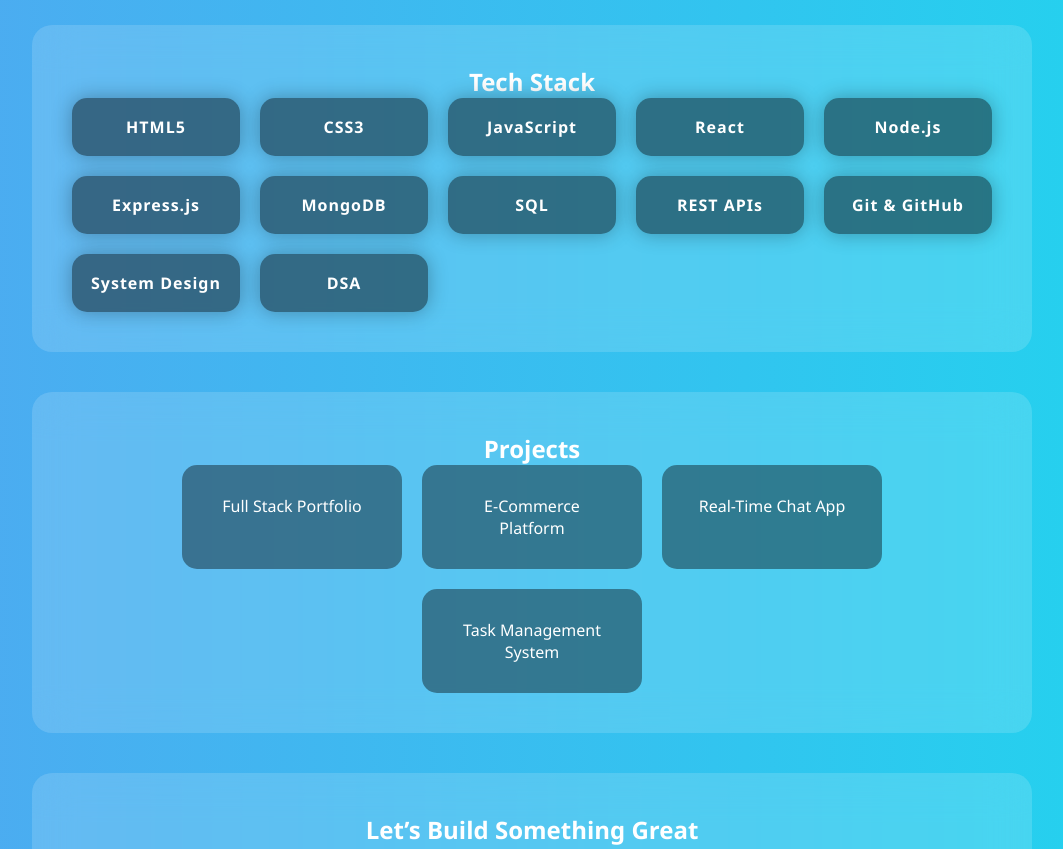
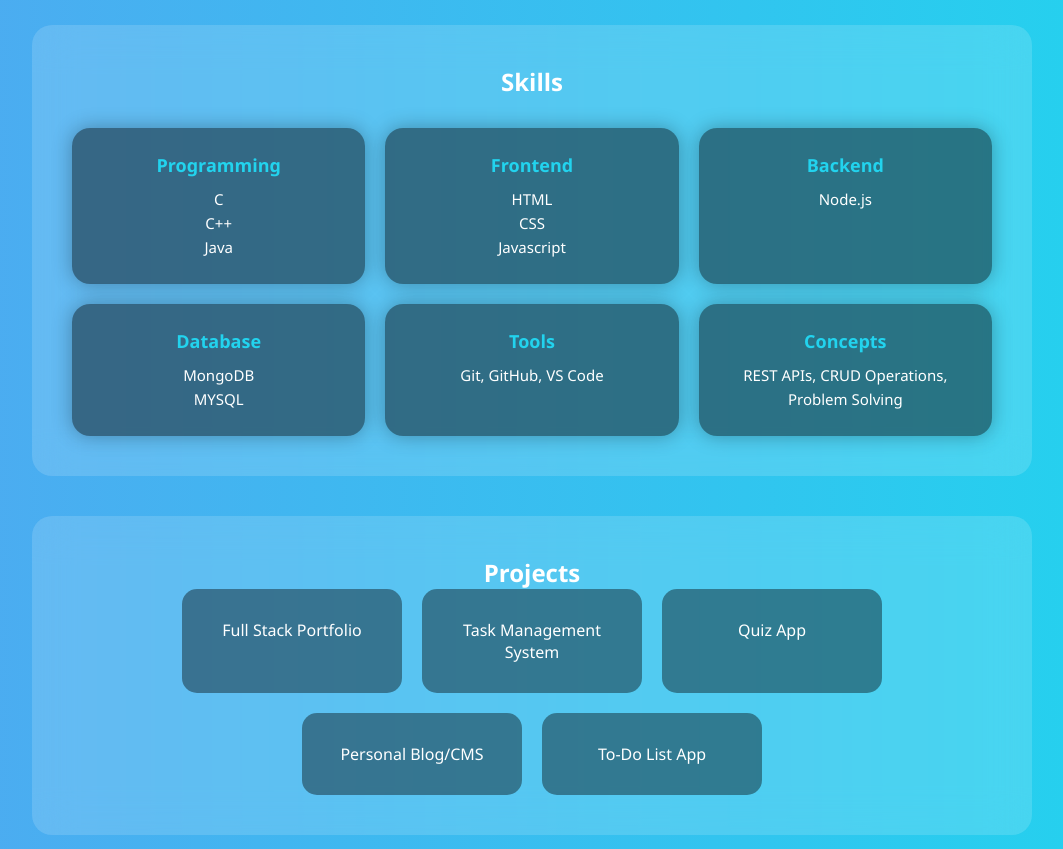
Before and after one commit to yaswan7799/FUTURE_FS_01, a plain HTML site: page frontend/index.html in a window 1280 px wide. Shown: the part 1140-1989 px from the top of the page, without its empty margins (108-1171 px from the left). Drawn offline with Linux system fonts and the light colour scheme.

Commit message:
Updated Version

```diff
--- a/frontend/index.html
+++ b/frontend/index.html
@@ -56,30 +56,55 @@
 
 <!-- SKILLS (REVAMPED) -->
 <section id="skills" class="glass reveal">
-  <h2>Tech Stack</h2>
-  <div class="skills-grid">
-    <div class="skill-card">HTML5</div>
-    <div class="skill-card">CSS3</div>
-    <div class="skill-card">JavaScript</div>
-    <div class="skill-card">React</div>
-    <div class="skill-card">Node.js</div>
-    <div class="skill-card">Express.js</div>
-    <div class="skill-card">MongoDB</div>
-    <div class="skill-card">SQL</div>
-    <div class="skill-card">REST APIs</div>
-    <div class="skill-card">Git & GitHub</div>
-    <div class="skill-card">System Design</div>
-    <div class="skill-card">DSA</div>
+  <h2>Skills</h2>
+
+  <div class="skills-wrapper">
+    <div class="skills-box">
+      <h3>Programming</h3>
+      <p>C</p>
+      <p>C++</p>
+      <p>Java</p>
+    </div>
+
+    <div class="skills-box">
+      <h3>Frontend</h3>
+      <p>HTML</p>
+      <p>CSS</p>
+      <p>Javascript</p>
+    </div>
+
+    <div class="skills-box">
+      <h3>Backend</h3>
+      <p>Node.js</p>
+    </div>
+
+    <div class="skills-box">
+      <h3>Database</h3>
+      <p>MongoDB</p>
+      <p>MYSQL</p>
+    </div>
+
+    <div class="skills-box">
+      <h3>Tools</h3>
+      <p>Git, GitHub, VS Code</p>
+    </div>
+
+    <div class="skills-box">
+      <h3>Concepts</h3>
+      <p>REST APIs, CRUD Operations, Problem Solving</p>
+    </div>
   </div>
 </section>
+
 
 <section id="projects" class="glass reveal">
   <h2>Projects</h2>
   <div class="projects">
     <div class="card">Full Stack Portfolio</div>
-    <div class="card">E-Commerce Platform</div>
-    <div class="card">Real-Time Chat App</div>
     <div class="card">Task Management System</div>
+    <div class="card">Quiz App</div>
+    <div class="card">Personal Blog/CMS</div>
+    <div class="card">To-Do List App</div>
   </div>
 </section>
 
--- a/frontend/style.css
+++ b/frontend/style.css
@@ -426,3 +426,35 @@ body.light .theme-toggle {
   font-size: 14px;
   opacity: 0.8;
 }
+
+/* SKILLS SECTION */
+.skills-wrapper {
+  display: grid;
+  grid-template-columns: repeat(auto-fit, minmax(220px, 1fr));
+  gap: 20px;
+  margin-top: 30px;
+}
+
+.skills-box {
+  background: rgba(0, 0, 0, 0.45);
+  padding: 25px;
+  border-radius: 18px;
+  transition: all 0.3s ease;
+  box-shadow: 0 0 20px rgba(0,0,0,0.3);
+}
+
+.skills-box h3 {
+  margin-bottom: 10px;
+  color: #22d3ee;
+  font-size: 18px;
+}
+
+.skills-box p {
+  font-size: 15px;
+  line-height: 1.6;
+}
+
+.skills-box:hover {
+  transform: translateY(-8px) scale(1.04);
+  box-shadow: 0 0 30px rgba(34,211,238,0.8);
+}
```
Also changed, not shown: 1 other file.
